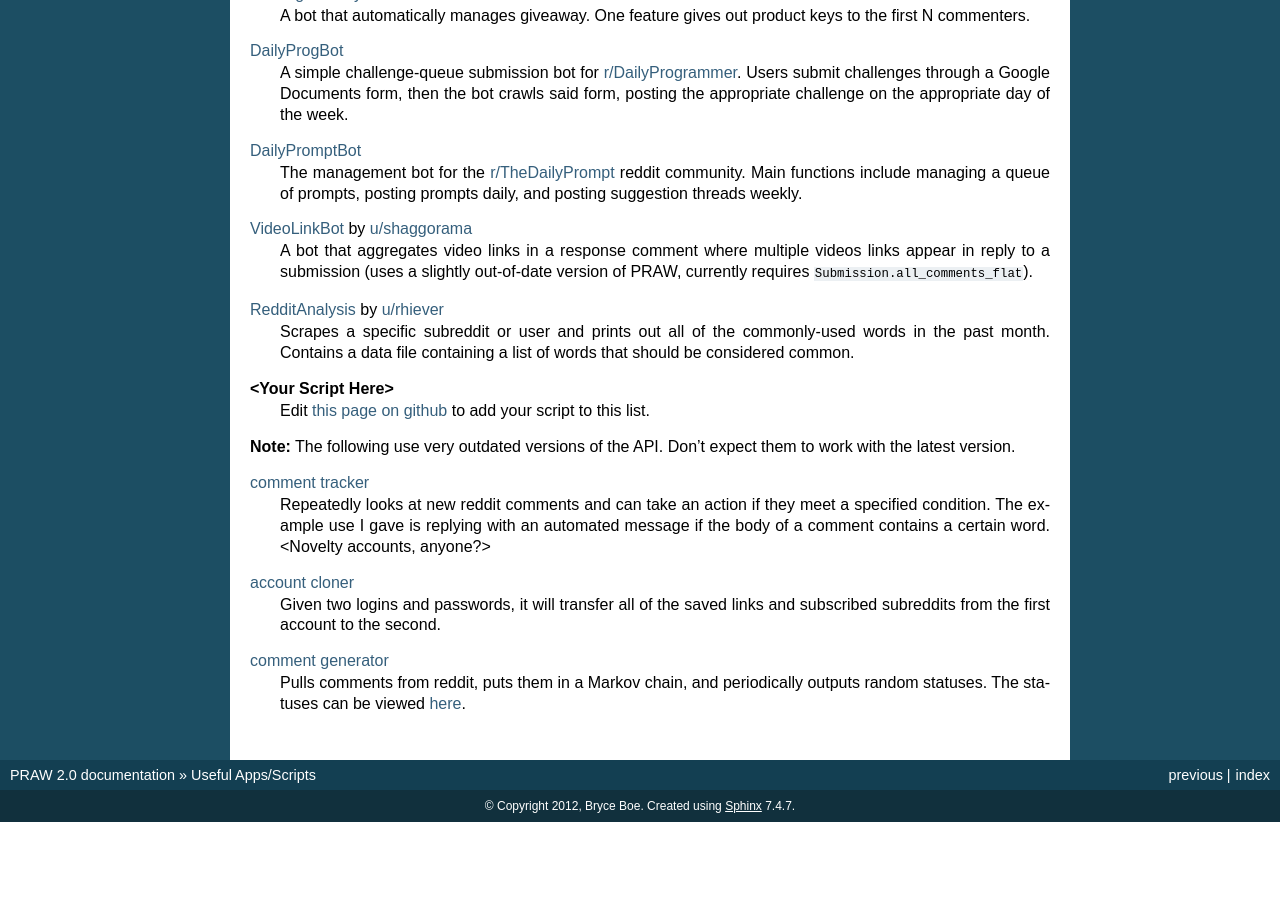
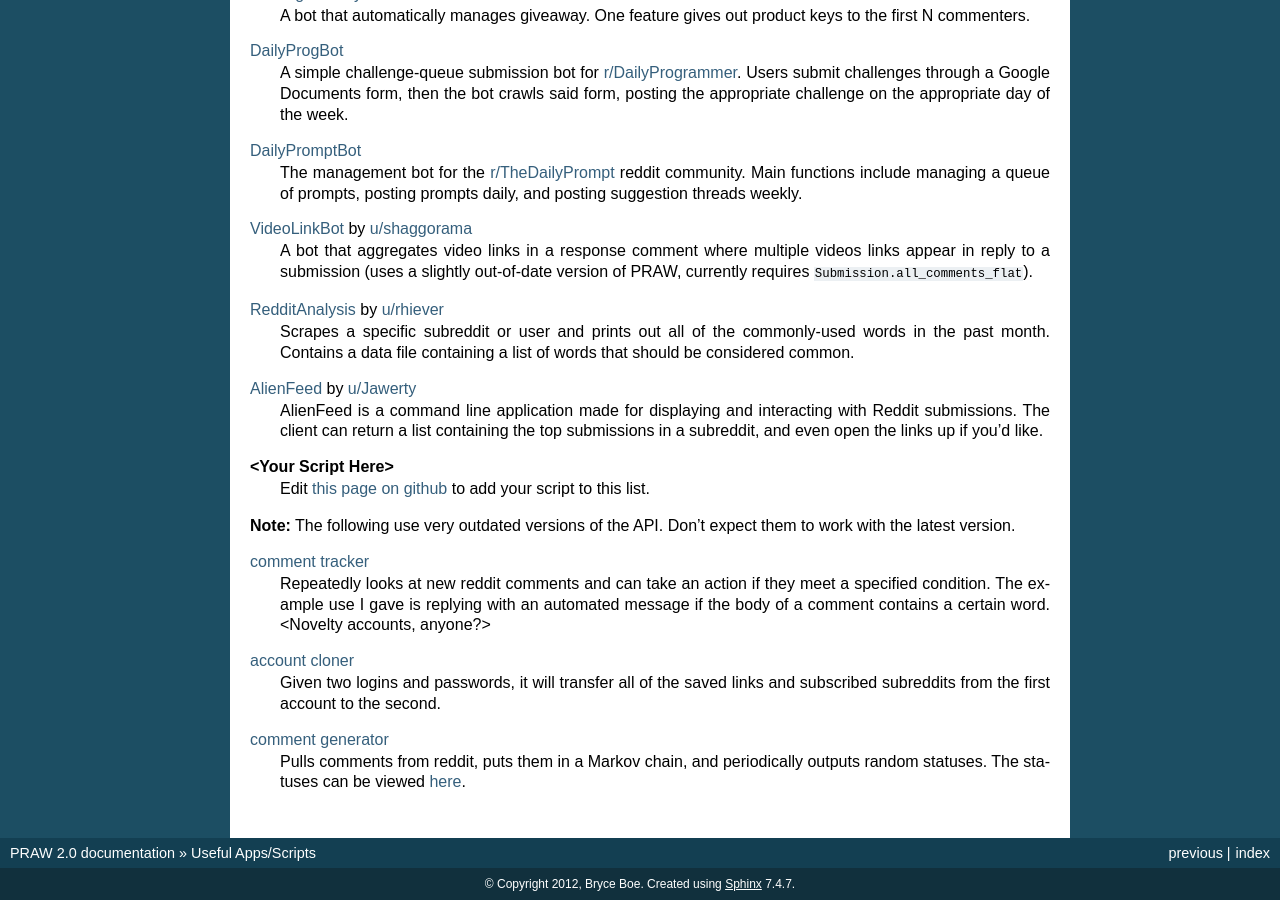
Before and after one commit to praw-dev/praw, a Sphinx documentation site: the page built from docs/pages/useful_scripts.rst, in a window 1280 px wide and 900 px high, scrolled down 890 px. Built offline with Sphinx 7.4.7, drawn with Linux system fonts in a browser that asks for light colours; before the commit the page ends 1712 px from its top, so only the background shows below that.

Commit message:
Add AlienFeed to the list of useful scripts.

```diff
--- a/docs/pages/useful_scripts.rst
+++ b/docs/pages/useful_scripts.rst
@@ -79,6 +79,11 @@ this page to add in more.
     commonly-used words in the past month. Contains a data file containing a
     list of words that should be considered common.
 
+`AlienFeed`_ by `u/Jawerty <http://www.reddit.com/user/Jawerty>`_
+    AlienFeed is a command line application made for displaying and interacting
+    with Reddit submissions. The client can return a list containing the top
+    submissions in a subreddit, and even open the links up if you'd like.
+
 **\<Your Script Here\>**
     Edit `this page on github <https://github.com/praw-dev/praw/blob/master/
     docs/pages/useful_scripts.rst>`_ to add your script to this list.
@@ -101,6 +106,7 @@ them to work with the latest version.
     outputs random statuses. The statuses can be viewed `here
     <http://identi.ca/redditbot/all>`_.
 
+.. _`AlienFeed`: https://github.com/jawerty/AlienFeed
 .. _`AutoModerator`: https://github.com/Deimos/AutoModerator
 .. _`Butcher bot`: https://github.com/xiphirx/Butcher-Bot
 .. _`Groompbot`: https://github.com/AndrewNeo/groompbot
```
